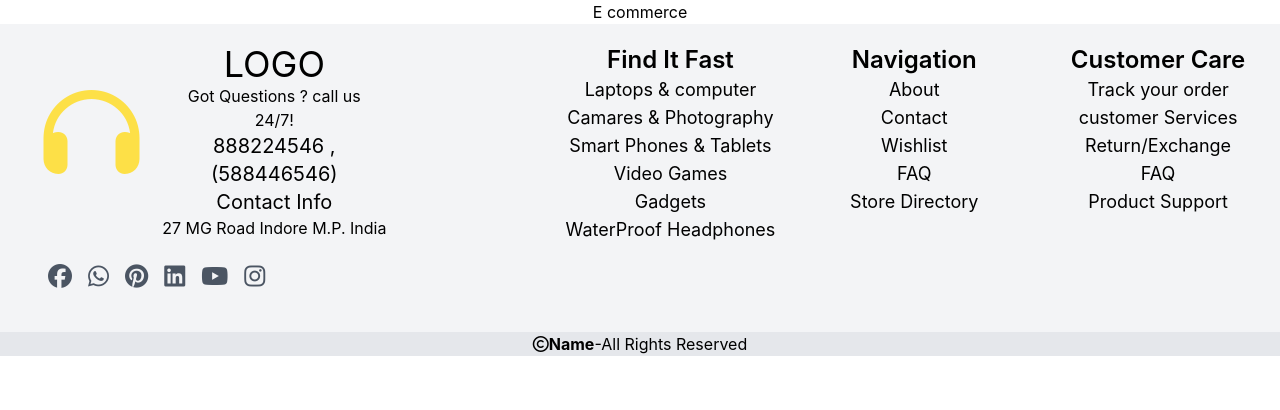
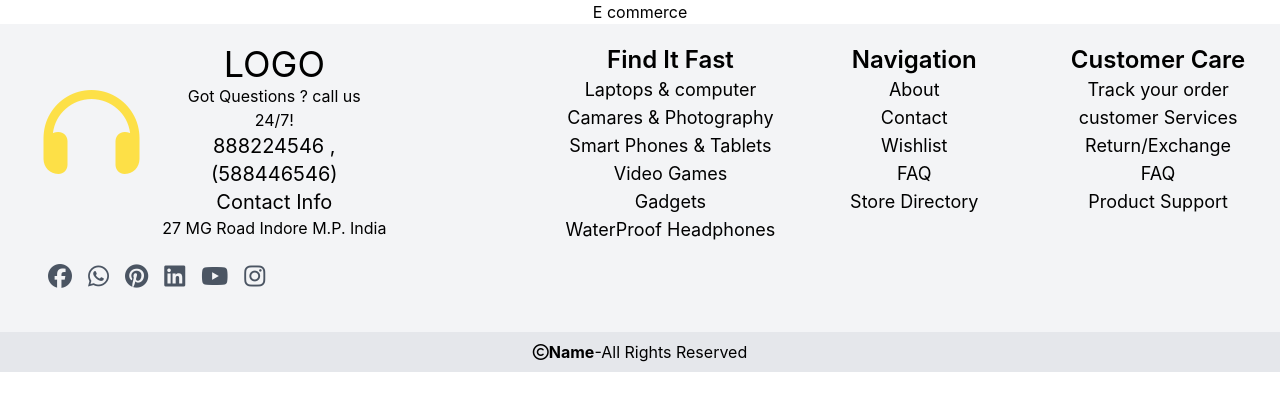
Before and after one commit to shivii011/e-commerce-website, a React (Create React App) app: page / in a window 1280 px wide. Shown: the top 410 px of the page. Built offline with nearby package versions, Linux system fonts and the light colour scheme.

Commit message:
[sk]-detele extra file

```diff
--- a/src/components/shared/Footer.js
+++ b/src/components/shared/Footer.js
@@ -1,5 +1,4 @@
 import React from 'react'
-import './footer.css'
 import {FooterSectionDataIcons} from '../../utils/FooterSectionData'
 import {FooterSectionDataFind} from '../../utils/FooterSectionData'
 import {FooterSectionDataNavigation} from '../../utils/FooterSectionData'
@@ -31,7 +30,7 @@ const Footer = () => {
                                     className={
                                         `${
                                             data.icon
-                                        } text-gray-600 text-2xl `
+                                        } text-gray-600 text-2xl`
                                     }/>
                             </div>
                         ))
@@ -79,7 +78,7 @@ const Footer = () => {
                     } </div>
                 </div>
             </div>
-            <div className='reserved  bg-gray-200 '>
+            <div className='reserved  bg-gray-200 p-2 '>
                 <div className='left'>
                     <i className="fa fa-copyright"></i>
                     <strong>Name</strong>-All Rights Reserved</div>
```
